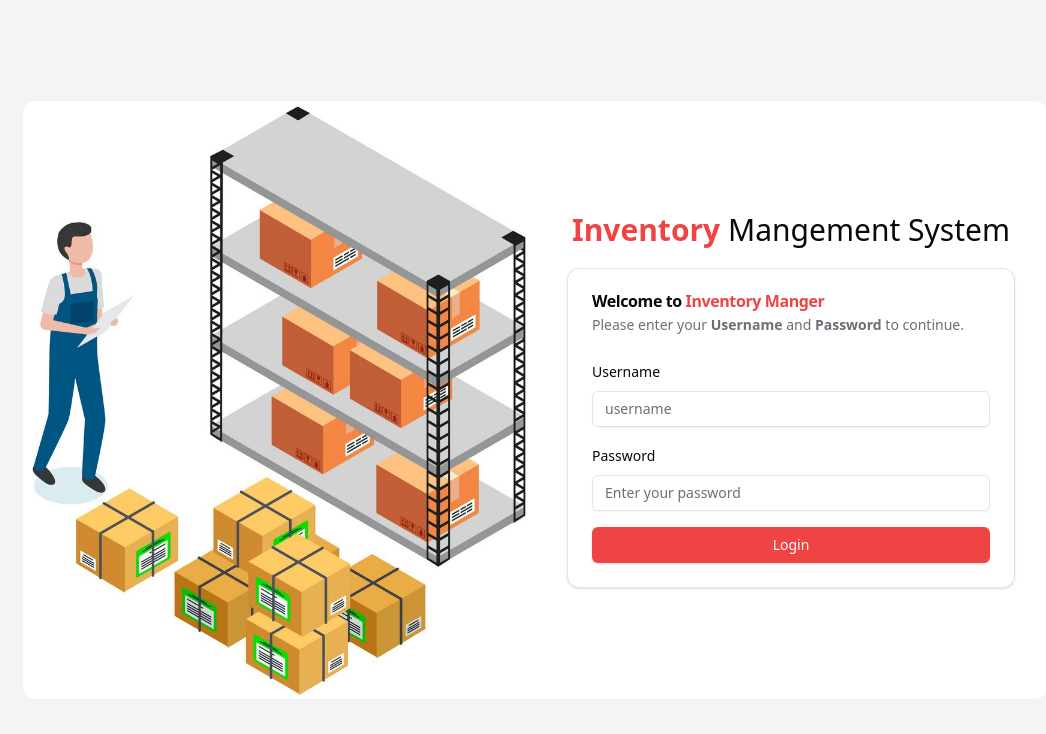
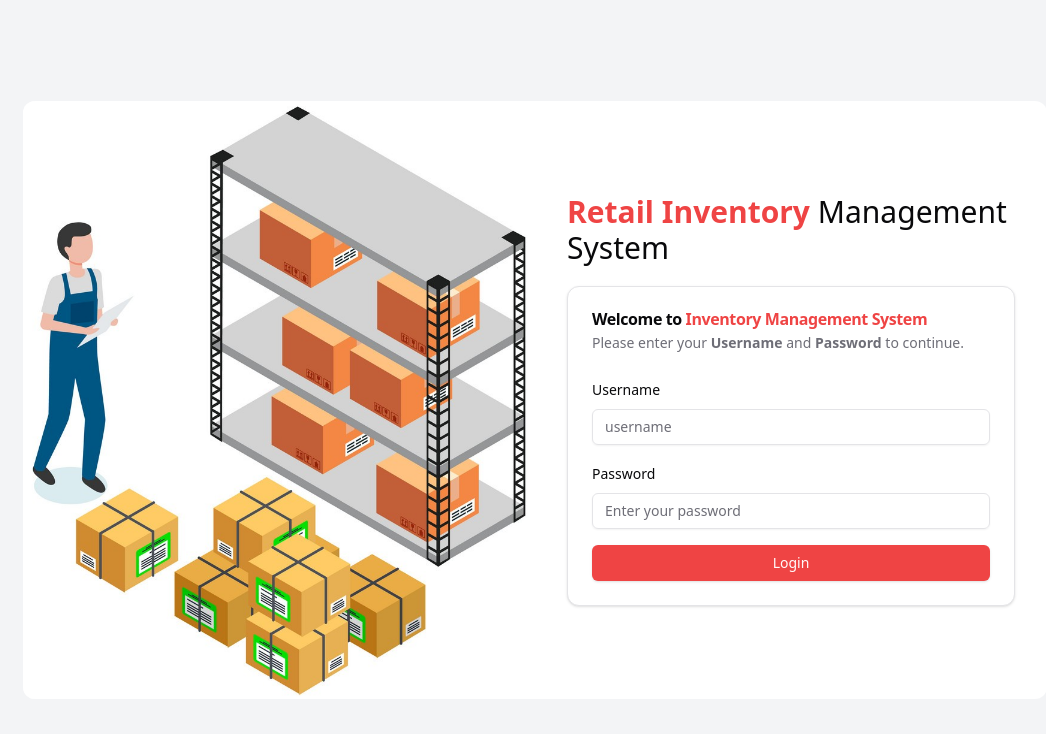
Before and after one commit to Mubsshir/inventory_frontend, a React (Vite) app: page / in a window 1280 px wide. Shown: the top 734 px of the page, without its empty margins (105-1151 px from the left). Built offline with nearby package versions, Linux system fonts and the light colour scheme.

Commit message:
Update Login.tsx
fix typo

```diff
--- a/src/components/pages/Login.tsx
+++ b/src/components/pages/Login.tsx
@@ -140,14 +140,14 @@ const Login = () => {
         <div className="w-full md:w-1/2 md:p-8 sm:p-2 flex flex-col justify-center items-center">
           {}
           <h2 className="md:text-3xl text-xl mb-5 font-extralight">
-            <span className="font-extrabold text-red-500">Inventory</span>{" "}
-            Mangement System
+            <span className="font-extrabold text-red-500">Retail Inventory</span>{" "}
+            Management System
           </h2>
           <Card className="w-full max-w-md">
             <CardHeader>
               <CardTitle className="text-left">
                 Welcome to{" "}
-                <span className="text-red-500">Inventory Manger</span>
+                <span className="text-red-500">Inventory Management System</span>
               </CardTitle>
               <CardDescription>
                 Please enter your <strong>Username</strong> and{" "}
```
